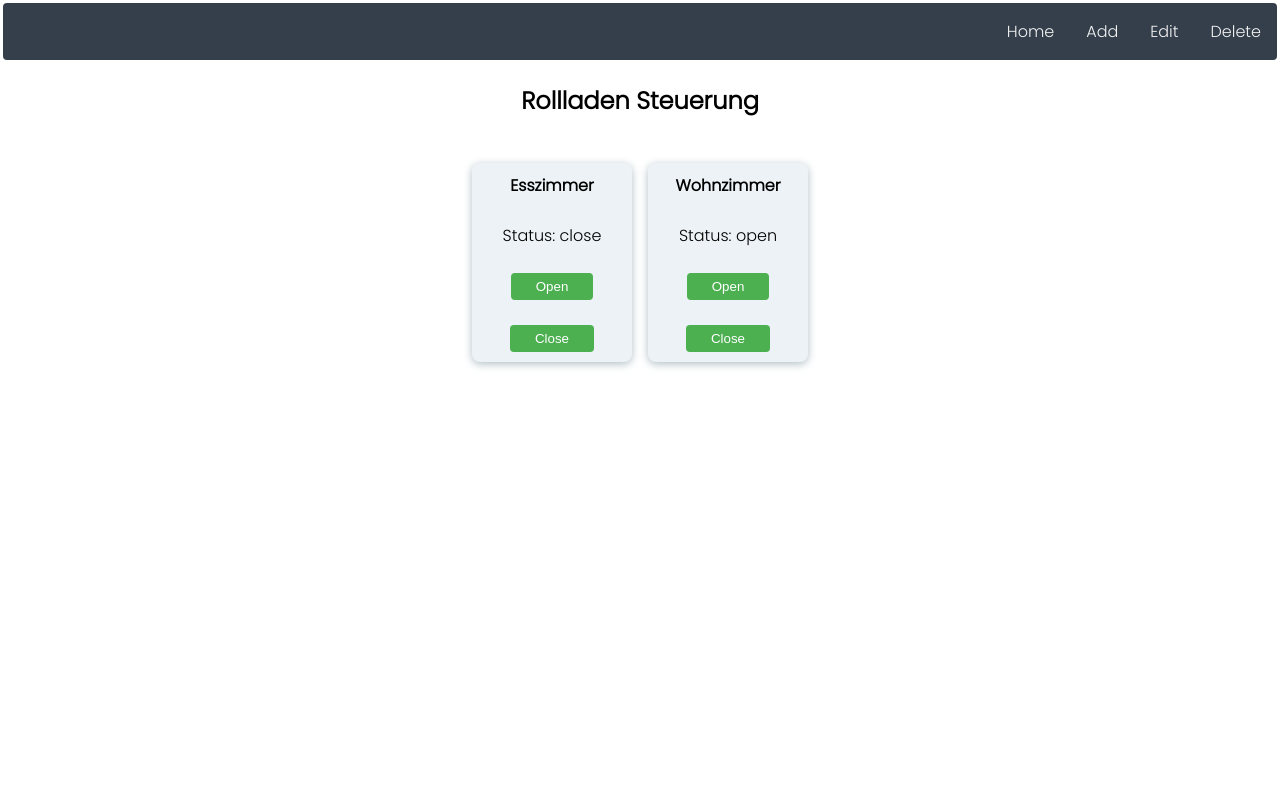
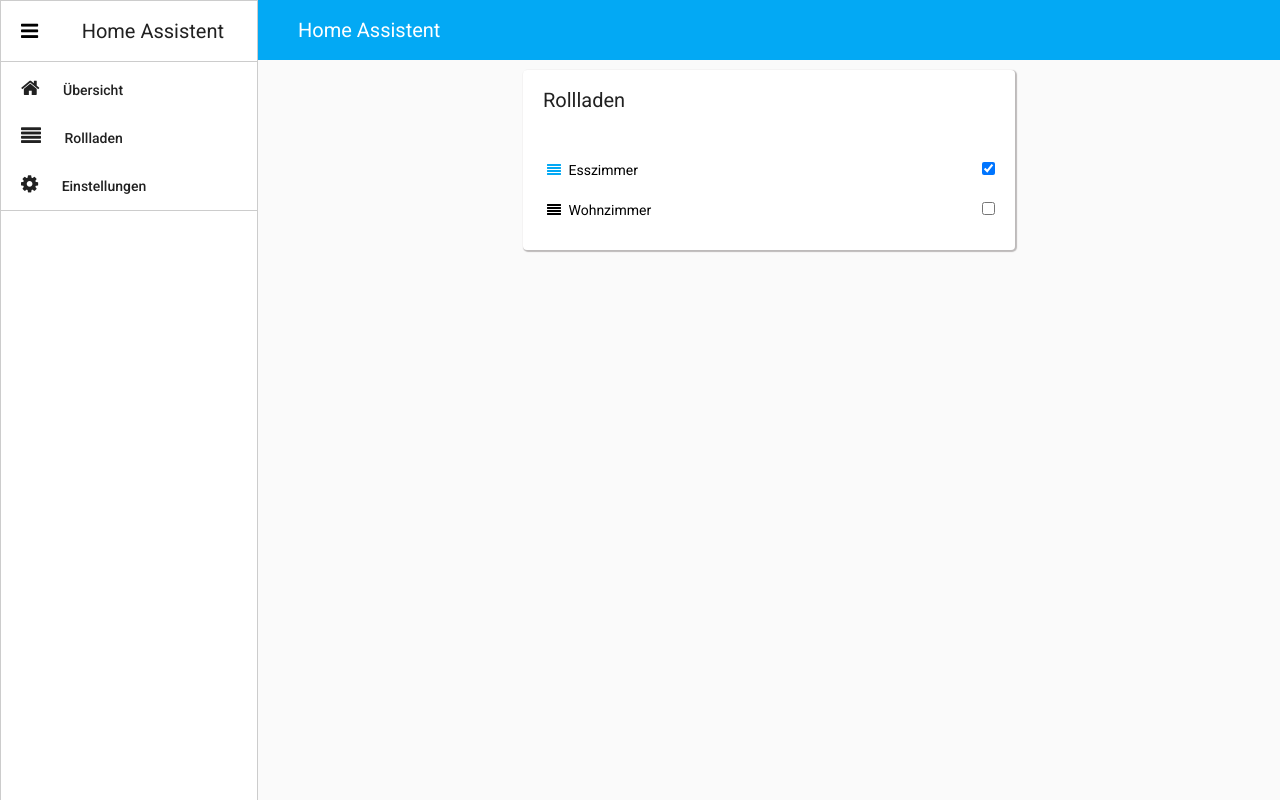
Before and after one commit to Jogi04/Rollladensteuerung, a Flask app: page / in a window 1280 px wide. Run offline with Flask 2, Linux system fonts and the light colour scheme; data comes from the database, SQL or seed files in the repository; both versions use the stored data as it was after the commit.

Commit message:
completely redesigned

```diff
--- a/Rollladensteuerung/routes.py
+++ b/Rollladensteuerung/routes.py
@@ -7,25 +7,24 @@ from Rollladensteuerung.communication import Client
 @app.route('/')
 @app.route('/home')
 def home():
-    return render_template('home.html', shutters=Shutter.query.all())
-
-
-@app.route('/dashboard')
-def dashboard():
     return render_template('dashboard.html')
 
 
 @app.route('/<file>.html')
 def test_content(file):
-    return render_template(f'{file}.html')
+    if file in ['rollladen', 'rollladen-add', 'rollladen-edit', 'rollladen-delete']:
+        return render_template(f'{file}.html', shutters=Shutter.query.all())
+    else:
+        return render_template(f'{file}.html')
 
 
 @app.route('/handle_shutter_change', methods=['POST'])
 def handle_shutter_change():
     # call client class to send data to shutter control server in a new thread
     # sends data "open" or "close" to specified ip on port 80
-    Client(request.form['ip'], request.form['state'])
+    # Client(request.form['ip'], request.form['state'])
 
+    print(request.form['ip'],request.form['room'] , request.form['state'])
     update = Shutter.query.filter_by(room=request.form['room']).first()
     update.state = request.form['state']
     db.session.commit()
--- a/Rollladensteuerung/static/dashboard.css
+++ b/Rollladensteuerung/static/dashboard.css
@@ -1,9 +1,11 @@
-@import url('https://fonts.googleapis.com/css2?family=Poppins:wght@200;300;400;500;600;700;800;900&display=swap');
-
 :root {
-  --color-primary: rgb(236, 242, 245);
-  --color-secondary: rgb(52, 63, 75);
-  --box-shadow: #b0bec5;
+    --primary-color: #03a9f4;
+    --primary-hover-color: #ddeef7;
+    --primary-text-color: #212121;
+    --divider-color: #ccc;
+    --primary-background-color: #fafafa;
+    --box-shadow: #bdbaba;
+    --margin-left: 256px;
 }
 
 * {
@@ -12,29 +14,189 @@
     text-decoration: none;
     list-style-type: none;
     margin: 0px;
-    font-family: Poppins, sans-serif;
+    font-family: Roboto;
+    font-size: 14px;
 }
 
-.side-navbar {
-    width: 345px;
+body {
+    height: 100%;
+    width: 100%;
+    margin: 0;
+    background: var(--primary-background-color);
+}
+
+input[type=text], select {
+    width: 100%;
+    padding: 12px 20px;
+    margin: 10px 0;
+    border: 1px solid var(--divider-color);
+    border-radius: 4px;
+    box-sizing: border-box;
+}
+
+.title {
+    color: var(--primary-text-color);
+    font-weight: 400;
+    font-size: 20px;
+    line-height: 60px;
+    margin-left: 20px;
+}
+
+.submit-btn {
+    margin: auto;
+    width: 100%;
+    background: var(--primary-color);
+    color: white;
+    padding: 10px;
+    border-radius: 4px;
+    border: none;
+    cursor: pointer;
+}
+
+#side-navbar {
+    display: block;
+    width: var(--margin-left);
     position: fixed;
     height: 100%;
-    background: var(--color-secondary);
+    background: white;
+    border: 1px solid var(--divider-color);
+    transition: width .3s;
+}
+
+#side-navbar.small {
+    width: 60px;
+}
+
+#side-navbar-title.hide {
+    display: none;
+}
+
+#title-icon {
+    cursor: pointer;
+    font-size: 20px;
+    line-height: 60px;
+    padding: 20px;
+}
+
+#nav-menu {
+    border-top: 1px solid var(--divider-color);
+    border-bottom: 1px solid var(--divider-color);
+}
+
+.nav-item, .dropdown-btn, .dropdown-item {
+    color: var(--primary-text-color);
+    padding-left: calc(20px - 4px);
+    margin: 4px;
+    border-radius: 4px;
+    font-weight: 500;
+    font-size: 14px;
+    padding-top: 10px;
+    padding-bottom: 10px;
+    cursor: pointer;
+}
+
+.nav-item:hover, .dropdown-btn:hover, .dropdown-item:hover {
+    color: var(--primary-color);
+    background: var(--primary-hover-color);
 }
 
 .nav-title {
-    color: white;
+    margin-left: 20px;
 }
 
-.nav-item {
-    color: white;
-    padding: 10px;
+.nav-title.hide {
+    display: none;
 }
 
-.nav-item:hover {
-    background: var(--color-primary);
+.nav-icon {
+    font-size: 20px;
 }
 
-#main_content {
-    margin-left: 345px;
+.dropdown-item {
+    display: none;
+    color: var(--primary-text-color);
+    padding-bottom: 10px;
+    padding-top: 10px;
+    margin-left: 50px;
 }
+
+.dropdown-item.show {
+    display: block;
+}
+
+#main-box {
+    margin-left: calc(var(--margin-left) + 2px);
+    height: 100%;
+}
+
+#main-box.to-left {
+    margin-left: 60px;
+}
+
+#topnav-box {
+    line-height: 60px;
+    background: var(--primary-color);
+}
+
+#topnav-title {
+    color: white;
+    margin-left: 40px;
+}
+
+#main-content {
+    display: flex;
+    flex-wrap: wrap;
+    justify-content: space-around;
+}
+
+#main-content > div {
+    background: white;
+    width: 492px;
+    box-shadow: 1px 1px 1px 1px var(--box-shadow);
+    border-radius: 4px;
+    margin: 10px;
+}
+
+.card-content {
+    display: flex;
+    flex-direction: column;
+    margin-left: 20px;
+    margin-bottom: 20px;
+    margin-right: 20px;
+    padding: 20px;
+}
+
+.card-content-item {
+    display: flex;
+    flex-direction: row;
+    justify-content: space-between;
+    line-height: 40px;
+}
+
+.content-icon {
+    font-size: 14px;
+    padding: 4px;
+}
+
+.card-content{
+    margin: auto;
+}
+
+
+/*@media only screen and (max-width: 600px){
+    #side-navbar {
+        width: 60px;
+    }
+
+    #side-navbar-title {
+        display: none;
+    }
+
+    .nav-title {
+        display: none;
+    }
+
+    #main-box {
+        margin-left: 60px;
+    }
+}
--- a/Rollladensteuerung/static/style.css
+++ /dev/null
@@ -1,98 +0,0 @@
-:root {
-  --color-primary: rgb(236, 242, 245);
-  --color-secondary: rgb(52, 63, 75);
-  --box-shadow: #b0bec5;
-}
-
-body {
-    font-family: Poppins, sans-serif;
-    margin: 0;
-}
-
-h2 {
-    text-align: center;
-}
-
-
-.grid-container {
-    display: grid;
-    grid-template-columns: repeat(auto-fit, 10rem);
-    justify-content: center;
-    gap: 1em;
-    text-align: center;
-}
-
-.grid-container > div{
-    box-shadow: 0px 2px 8px 0px var(--box-shadow);
-    padding: 10px;
-    border-radius: 0.5rem;
-    background: var(--color-primary);
-}
-
-.btn {
-    border: none;
-    background: #4CAF50;
-    border-radius: 4px;
-    color: white;
-    padding: 6px 25px;
-    cursor: pointer;
-}
-
-.btn:hover {
-    background: #45a049;
-}
-
-.navbar {
-    background: var(--color-secondary);
-    overflow: hidden;
-    border: solid;
-    border-color: white;
-    border-radius: 7px;
-}
-
-.navbar > a {
-    text-align: center;
-    padding: 1rem;
-    text-decoration: none;
-    color: #f2f2f2;
-    float: right;
-}
-
-.navbar > a:hover {
-    background-color: #ddd;
-    color: black;
-}
-
-
-input[type=text], select {
-    width: 100%;
-    padding: 12px 20px;
-    margin: 10px 0;
-    border: 1px solid #ccc;
-    border-radius: 4px;
-    box-sizing: border-box;
-}
-
-.submit-btn {
-    width: 100%;
-    background-color: #4CAF50;
-    color: white;
-    padding: 14px 20px;
-    margin: 8px 0;
-    border: none;
-    border-radius: 4px;
-    cursor: pointer;
-}
-
-input[type=submit]:hover {
-    background: #45a049;
-}
-
-.add-div, .delete-div, .edit-div {
-    width: 85%;
-    border-radius: 4px;
-    background: #f2f2f2;
-    padding: 20px;
-    margin: auto;
-    margin-bottom: 30px;
-}
--- a/Rollladensteuerung/templates/base.html
+++ /dev/null
@@ -1,22 +0,0 @@
-<!DOCTYPE html>
-<html>
-<head>
-    <title>Rollladen Steuerung</title>
-    <link rel="preconnect" href="https://fonts.googleapis.com">
-    <link rel="preconnect" href="https://fonts.gstatic.com" crossorigin>
-    <link href="https://fonts.googleapis.com/css2?family=Poppins:wght@300&display=swap" rel="stylesheet">
-    <meta name="viewport" content="width=device-width, initial-scale=1.0">
-    {% block head %}
-    {% endblock head %}
-</head>
-<body>
-    <div class="navbar">
-        <a href="/delete_shutter">Delete</a>
-        <a href="/edit_shutter">Edit</a>
-        <a href="/add_shutter">Add</a>
-        <a href="/home">Home</a>
-    </div>
-    {% block body %}
-    {% endblock body %}
-</body>
-</html>
--- a/Rollladensteuerung/templates/dashboard.html
+++ b/Rollladensteuerung/templates/dashboard.html
@@ -4,33 +4,98 @@
     <title>Rollladen Steuerung</title>
     <meta name="viewport" content="width=device-width, initial-scale=1.0">
     <link rel="stylesheet" href="/static/dashboard.css">
+    <link rel="stylesheet" href="https://cdnjs.cloudflare.com/ajax/libs/font-awesome/4.7.0/css/font-awesome.min.css">
+    <link href="https://fonts.googleapis.com/css2?family=Roboto:wght@100;300;400;500&display=swap" rel="stylesheet">
     <script src="https://code.jquery.com/jquery-3.5.1.min.js"></script>
-    <script>
-        $(document).ready(function(){
-            $("#Rollladen").click(function(){
-                $("#main_content").load("/home");
-            });
-        });
-    </script>
 </head>
 <body>
-    <div class="side-navbar">
-        <div class="nav-title">
-             <h2><span>Dashboard</span></h2>
-        </div>
-        <div class="nav-item">
-            <div id="Rollladen">Rollladen</div>
-        </div>
-        <div class="nav-item">
-            <div>Info</div>
-        </div>
-        <div class="nav-item">
-            <div>Einstellungen</div>
+
+    <div id="side-navbar">
+        <span id="title-icon"><i class="fa fa-bars"></i></span>
+        <span class="title" id="side-navbar-title">Home Assistent</span>
+        <div id="nav-menu">
+            <div class="nav-item" id="Dashboard">
+                <span class="nav-icon"><i class="fa fa-home"></i></span>
+                <span class="nav-title">Übersicht</span>
+            </div>
+            <div class="dropdown-btn" id="Rollladen">
+                <span class="nav-icon"><i class="fa fa-align-justify"></i></span>
+                <span class="nav-title">Rollladen</span>
+            </div>
+            <div class="dropdown-item" id="Rollladen-add">
+                <span class="nav-title">Hinzufügen</span>
+            </div>
+            <div class="dropdown-item" id="Rollladen-edit">
+                <span class="nav-title">Bearbeiten</span>
+            </div>
+            <div class="dropdown-item" id="Rollladen-delete">
+                <span class="nav-title">Löschen</span>
+            </div>
+            <div class="nav-item" id="Settings">
+                <span class="nav-icon"><i class="fa fa-cog"></i></span>
+                <span class="nav-title">Einstellungen</span>
+            </div>
         </div>
     </div>
 
-    <div id="main_content">
+    <div id="main-box">
+        <div id="topnav-box">
+            <div class="title" id="topnav-title">Home Assistent</div>
+        </div>
+        <div id="main-content">
 
+        </div>
     </div>
+
+    <script>
+        /*media query only on page load*/
+        if ($(window).width() < 600){
+            console.log($(window).width());
+            $("#side-navbar").toggleClass("small");
+            $("#main-box").toggleClass("to-left");
+            $(".nav-title").toggleClass("hide");
+            $("#side-navbar-title").toggleClass("hide");
+        }
+
+        /*initially load rollladen.html*/
+        $("#main-content").load("rollladen.html");
+
+        /*jQuery onclick functions*/
+        $(document).ready(function(){
+            $("#Dashboard").click(function(){
+                $("#main-content").load("rollladen.html");
+            });
+            $("#Rollladen").click(function(){
+                $("#main-content").load("rollladen.html");
+            });
+            $("#Settings").click(function(){
+                $("#main-content").load("settings.html");
+            });
+            $("#Rollladen-add").click(function(){
+                $("#main-content").load("rollladen-add.html");
+            });
+            $("#Rollladen-edit").click(function(){
+                $("#main-content").load("rollladen-edit.html");
+            });
+            $("#Rollladen-delete").click(function(){
+                $("#main-content").load("rollladen-delete.html");
+            });
+            $(".dropdown-btn").click(function(){
+            $(".dropdown-item").toggleClass("show");
+            });
+        });
+
+        /*hide or show side-navbar functionality*/
+        $("#title-icon").click(function(){
+            $("#side-navbar").toggleClass("small");
+            $(".nav-title").toggleClass("hide");
+            $("#side-navbar-title").toggleClass("hide");
+            /*only shift main-box to the right if screen is bigger than 600px; if screen is smaller than 600px the side-navbar will overlap the main-box*/
+            if (!($(window).width() < 600)){
+                $("#main-box").toggleClass("to-left");
+            }
+        });
+
+    </script>
 </body>
 </html>
--- a/Rollladensteuerung/templates/home.html
+++ /dev/null
@@ -1,34 +0,0 @@
-{% extends 'base.html' %}
-{% block head %}
-    <link rel="stylesheet" href="/static/style.css">
-{% endblock head %}
-{% block body %}
-    <h2>Rollladen Steuerung</h2>
-    <br>
-    <div class="grid-container">
-        {% for shutter in shutters %}
-            <div>
-                <b>{{ shutter.room }}</b>
-                <br>
-                <br>
-                <label>Status: </label>
-                <label>{{ shutter.state }}</label>
-                <br>
-                <br>
-                <form action="/handle_shutter_change" method="POST">
-                    <input type="hidden" name="state" value="open" />
-                    <input type="hidden" name="room" value="{{ shutter.room }}"/>
-                    <input type="hidden" name="ip" value="{{ shutter.ip }}"/>
-                    <input type="submit" value="Open" class="btn"/>
-                </form>
-                <br>
-                <form action="/handle_shutter_change" method="POST">
-                    <input type="hidden" name="state" value="close" />
-                    <input type="hidden" name="room" value="{{ shutter.room }}"/>
-                    <input type="hidden" name="ip" value="{{ shutter.ip }}"/>
-                    <input type="submit" value="Close" class="btn"/>
-                </form>
-            </div>
-        {% endfor %}
-    </div>
-{% endblock body %}
--- /dev/null
+++ b/Rollladensteuerung/templates/rollladen.html
@@ -0,0 +1,36 @@
+<!DOCTYPE html>
+<html lang="en">
+<head>
+    <meta charset="UTF-8">
+    <meta name="viewport" content="width=device-width, initial-scale=1.0">
+</head>
+<body>
+    <div>
+        <div class="title">Rollladen</div>
+            <div class="card-content">
+            {% for shutter in shutters %}
+                <div class="card-content-item">
+                    <div class="card-item-title">
+                        {% if shutter.state == 'close' %}
+                        <span class="content-icon" style="color: #03a9f4;"><i class="fa fa-align-justify"></i></span>
+                        {% else %}
+                        <span class="content-icon"><i class="fa fa-align-justify"></i></span>
+                        {% endif %}
+                    <span>{{ shutter.room }}</span>
+                    </div>
+                    <form action="/handle_shutter_change" method="POST">
+                        {% if shutter.state == 'close' %}
+                        <input type="checkbox" name="state" value="close" onchange="this.form.submit()" checked/>
+                        {% else %}
+                        <input type="checkbox" name="state" value="close" onchange="this.form.submit()"/>
+                        {% endif %}
+                        <input type="hidden" name="state" value="open"/>
+                        <input type="hidden" name="room" value="{{ shutter.room }}"/>
+                        <input type="hidden" name="ip" value="{{ shutter.ip }}"/>
+                    </form>
+                </div>
+            {% endfor %}
+            </div>
+    </div>
+</body>
+</html>
```
Also changed, not shown: Rollladensteuerung/templates/add_shutter.html (deleted, +0 -17 lines), Rollladensteuerung/templates/delete_shutter.html (deleted, +0 -18 lines), Rollladensteuerung/templates/rollladen-add.html (added, +19 -0 lines), Rollladensteuerung/templates/rollladen-delete.html (added, +20 -0 lines), Rollladensteuerung/templates/rollladen-edit.html (renamed from Rollladensteuerung/templates/edit_shutter.html, +13 -11 lines), Rollladensteuerung/templates/settings.html (added, +10 -0 lines), Rollladensteuerung/shutters.db.
